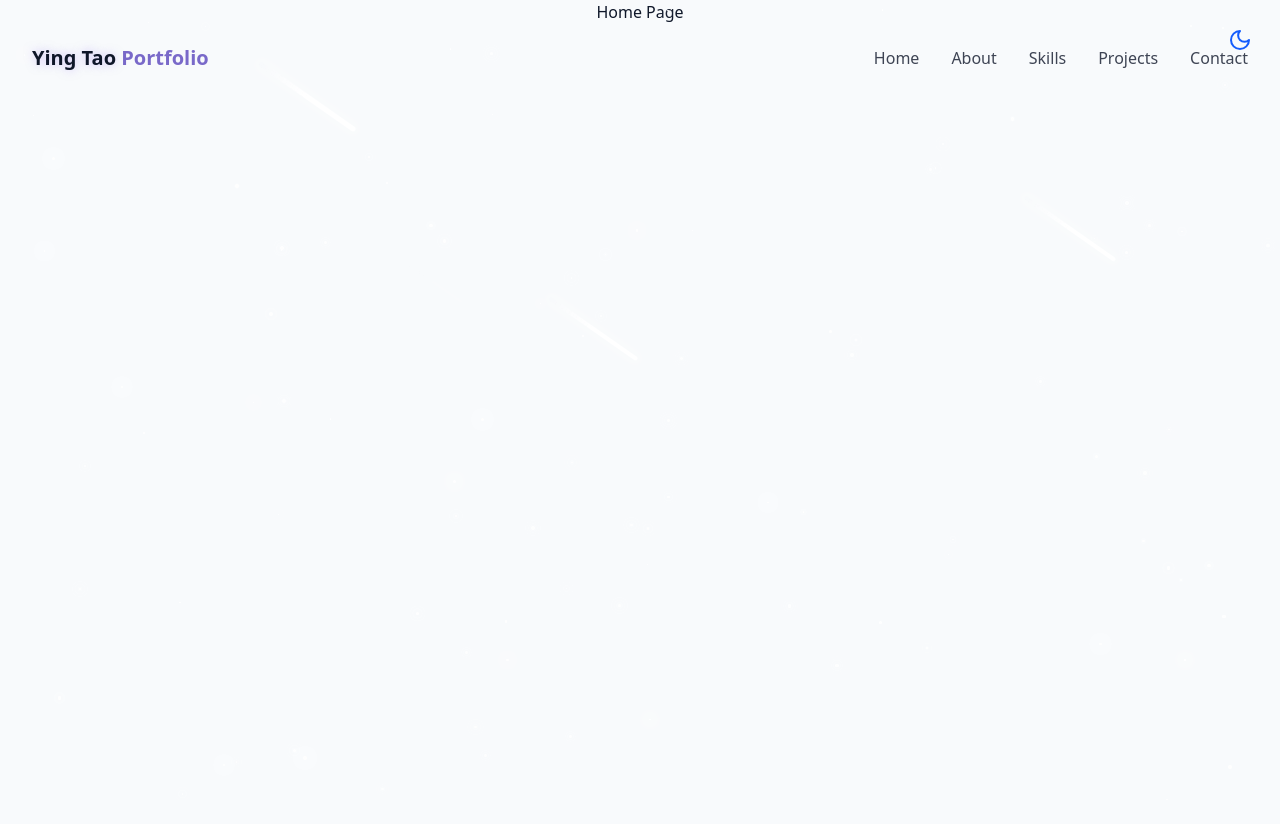
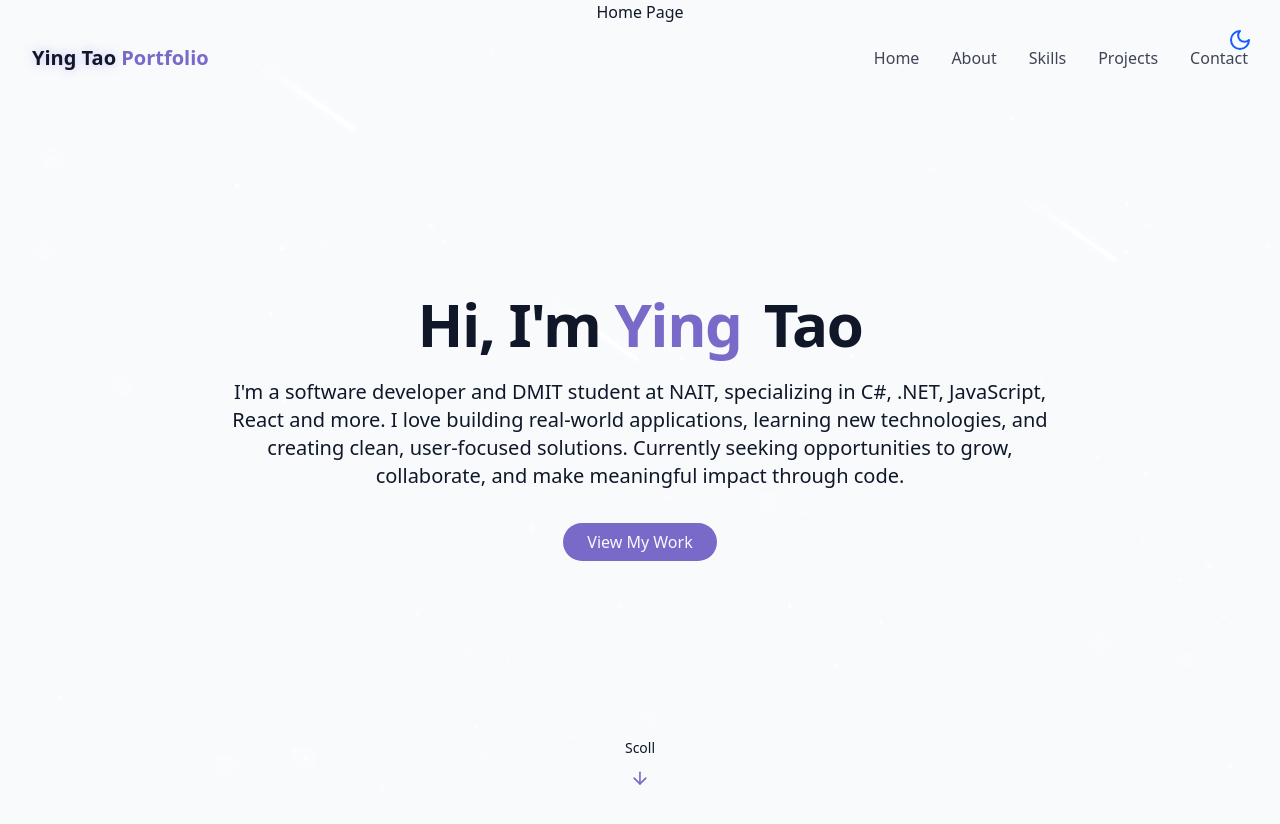
Before and after one commit to LUCKYINGGG/PersonalPortfolioWeb, a React (Vite) app: page / in a window 1280 px wide. Before the commit the page ends 800 px from the top, so only its background shows below. Built offline with nearby package versions, Linux system fonts and the light colour scheme.

Commit message:
Finish hero section

```diff
--- a/src/components/HeroSection.jsx
+++ b/src/components/HeroSection.jsx
@@ -1,9 +1,34 @@
+import { ArrowDown } from "lucide-react"
 
 export const HeroSection = () =>
 {
 
-    return <section id="hero" className="relative min-h-screen flex flex-col items-center justify-center px-4" >
+    return (
+        <section id="hero" className="relative min-h-screen flex flex-col items-center justify-center px-4" >
+            <div className="container max-w-4xl max-auto text-center z-10">
+                <div className="space-y-6">
+                    <h1 className="text-4xl md:text-6xl font-bold tracking-tight">
+                        <span className="opacity-0 animate-fade-in">Hi, I'm { " " } </span>
+                        <span className="text-primary opacity-0 animate-fade-in-delay-1">Ying { " " }</span>
+                        <span className="text-gradient ml-2 opacity-0 animate-fade-in-delay-2">Tao</span>
+                    </h1>
+                    <p className="text-lg md:text-xl text-muted-foreground max-2-2xl max-auto opacity-0 animate-fade-in-delay-3">
+                        I'm a software developer and DMIT student at NAIT, specializing in C#, .NET, JavaScript, React and more. I love building real-world applications, learning new technologies, and creating clean, user-focused solutions. Currently seeking opportunities to grow, collaborate, and make meaningful impact through code.
+                    </p>
+                    <div className="opacity-0 animate-fade-in-delay-4 pt-4">
+                        <a href="#projects" className="cosmic-button ">
+                            View My Work
+                        </a>
+                    </div>
+                </div>
+            </div>
 
-    </section>
+            <div className="absolute bottom-8 left-1/2 transform -translate-x-1/2 flex flex-col items-center animate-bounce">
+                <span className="text-sm text-muted-foreground mb-2">Scoll</span>
+                <ArrowDown className="h5 w-5 text-primary" />
+            </div>
+
+        </section>
+    )
 
 }
--- a/src/pages/Home.jsx
+++ b/src/pages/Home.jsx
@@ -1,7 +1,7 @@
 import { ThemeToggle } from "../components/ThemeToggle";
 import { StarBackground } from "../components/StarBackground";
 import { Navbar } from "../components/Navbar";
-
+import { HeroSection } from "../components/heroSection";
 export const Home = () =>
 {
   return (
@@ -15,7 +15,7 @@
       <Navbar />
       {/* Main Content */ }
       <main>
-        <heroSection />
+        <HeroSection />
       </main>
       {/* Footer */ }
     </div>
```
